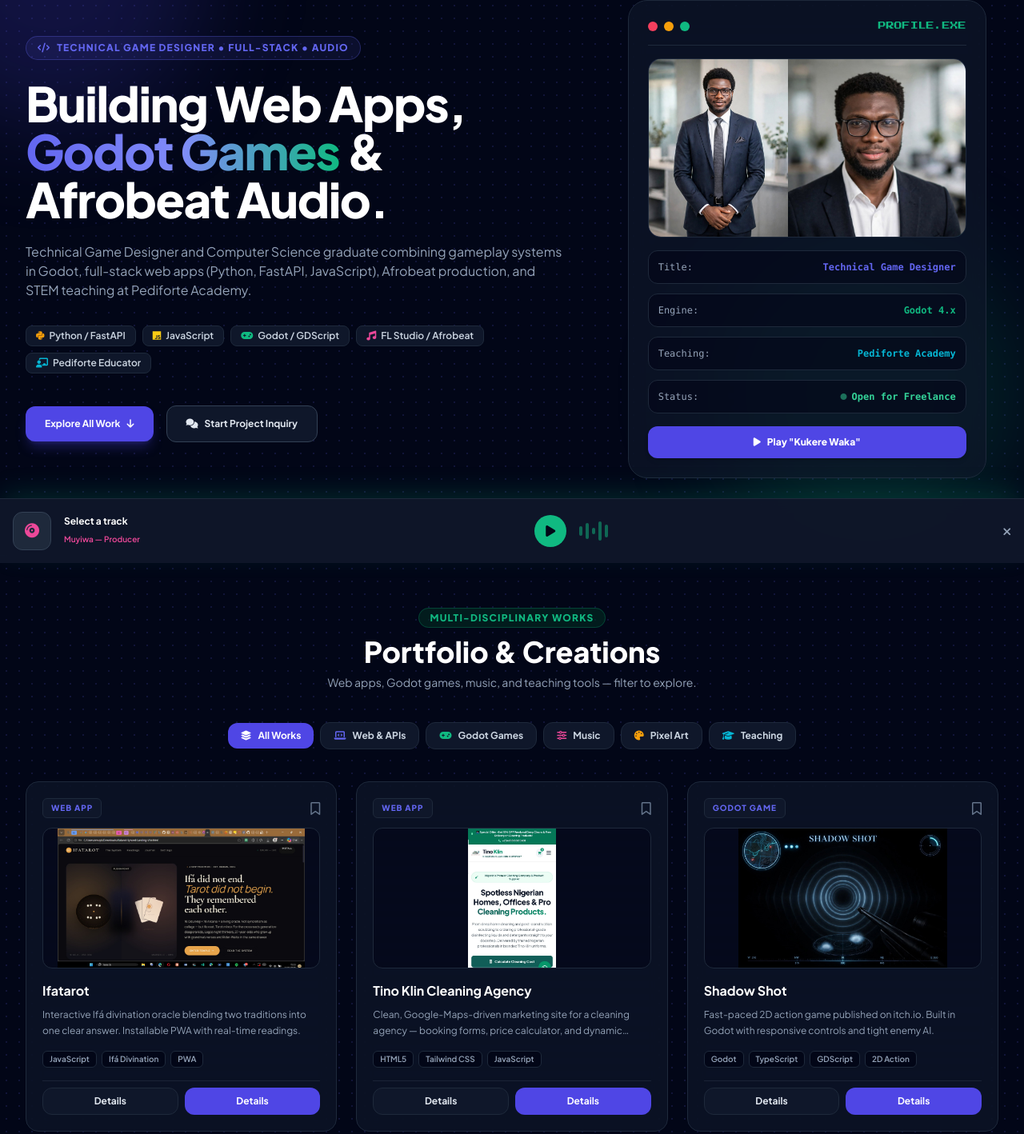
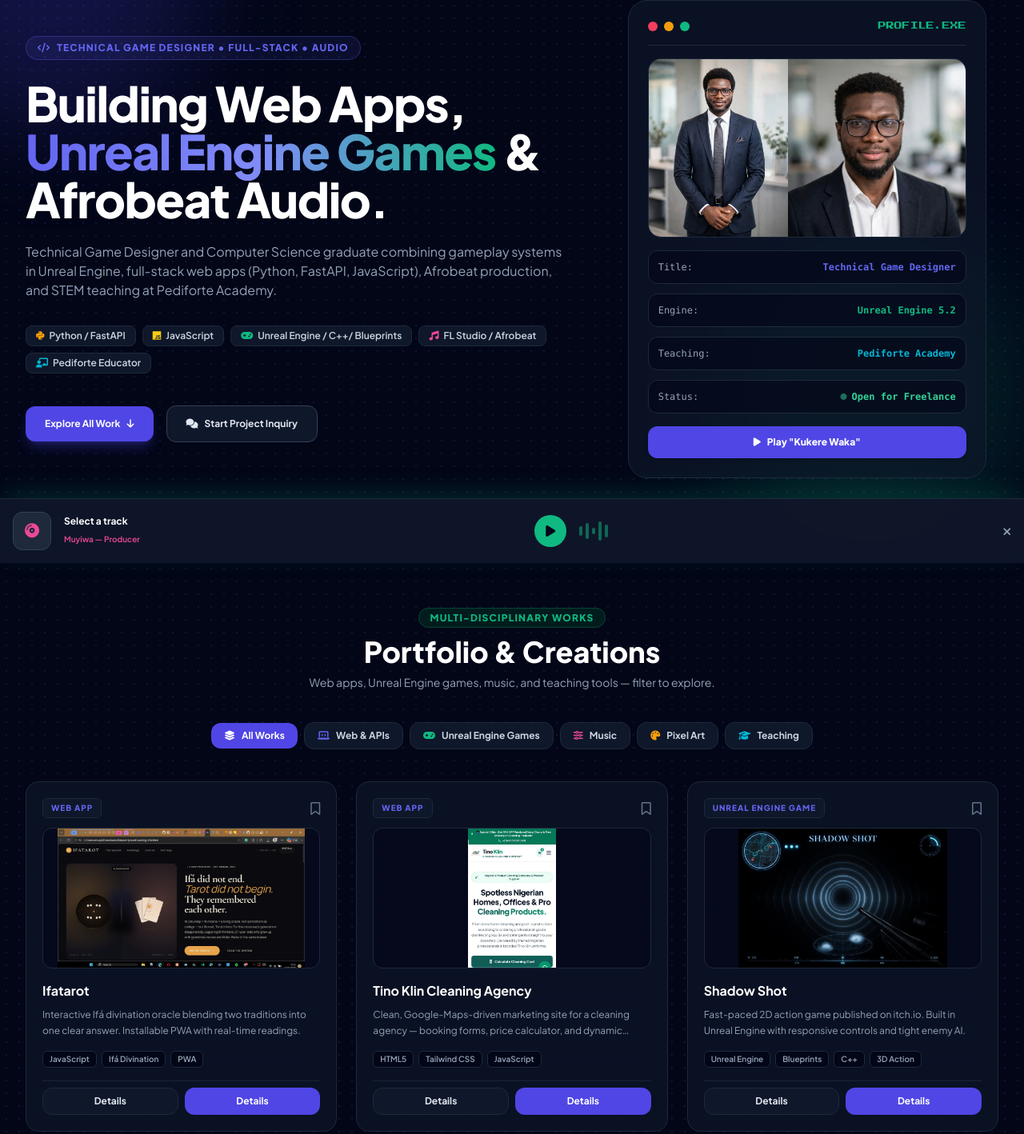
Before and after one commit to xmuyii/portfolio, a plain HTML site: page index.html in a window 1280 px wide. Shown: the part 177-1595 px from the top of the page at 80% size. Drawn offline with nearby package versions, Linux system fonts and the light colour scheme.

Commit message:
Unreal engine added

```diff
--- a/index.html
+++ b/index.html
@@ -4,11 +4,11 @@
     <meta charset="UTF-8">
     <meta name="viewport" content="width=device-width, initial-scale=1.0">
     <title>Muyiwa Ifakande — Technical Game Designer, Developer & Producer</title>
-    <meta name="description" content="Muyiwa Ifakande — Technical Game Designer building web apps, Godot games, Afrobeat audio, and teaching STEM at Pediforte.">
+    <meta name="description" content="Muyiwa Ifakande — Technical Game Designer building web apps, Unreal Engine games, Afrobeat audio, and teaching STEM at Pediforte.">
 
     <!-- Open Graph -->
     <meta property="og:title" content="Muyiwa Ifakande — Technical Game Designer">
-    <meta property="og:description" content="Web apps, Godot games, Afrobeat production, and STEM education.">
+    <meta property="og:description" content="Web apps, Unreal Engine games, Afrobeat production, and STEM education.">
     <meta property="og:type" content="website">
 
     <!-- Tailwind CDN (prototype only — see notes at bottom for production) -->
@@ -143,17 +143,17 @@
                         </div>
 
                         <h1 class="text-3xl sm:text-5xl lg:text-6xl font-black text-white tracking-tight leading-tight">
-                            Building Web Apps, <span class="bg-gradient-to-r from-brand-500 via-indigo-400 to-brand-emerald bg-clip-text text-transparent">Godot Games</span> & Afrobeat Audio.
+                            Building Web Apps, <span class="bg-gradient-to-r from-brand-500 via-indigo-400 to-brand-emerald bg-clip-text text-transparent">Unreal Engine Games</span> & Afrobeat Audio.
                         </h1>
 
                         <p class="text-slate-400 text-sm sm:text-base leading-relaxed max-w-2xl mx-auto lg:mx-0">
-                            Technical Game Designer and Computer Science graduate combining gameplay systems in Godot, full-stack web apps (Python, FastAPI, JavaScript), Afrobeat production, and STEM teaching at Pediforte Academy.
+                            Technical Game Designer and Computer Science graduate combining gameplay systems in Unreal Engine, full-stack web apps (Python, FastAPI, JavaScript), Afrobeat production, and STEM teaching at Pediforte Academy.
                         </p>
 
                         <div class="flex flex-wrap justify-center lg:justify-start gap-2 pt-2">
                             <span class="px-3 py-1 bg-slate-900 border border-slate-800 text-slate-300 text-xs font-semibold rounded-lg"><i class="fa-brands fa-python text-brand-gold mr-1.5"></i>Python / FastAPI</span>
                             <span class="px-3 py-1 bg-slate-900 border border-slate-800 text-slate-300 text-xs font-semibold rounded-lg"><i class="fa-brands fa-js text-yellow-400 mr-1.5"></i>JavaScript</span>
-                            <span class="px-3 py-1 bg-slate-900 border border-slate-800 text-slate-300 text-xs font-semibold rounded-lg"><i class="fa-solid fa-gamepad text-brand-emerald mr-1.5"></i>Godot / GDScript</span>
+                            <span class="px-3 py-1 bg-slate-900 border border-slate-800 text-slate-300 text-xs font-semibold rounded-lg"><i class="fa-solid fa-gamepad text-brand-emerald mr-1.5"></i>Unreal Engine / C++/ Blueprints</span>
                             <span class="px-3 py-1 bg-slate-900 border border-slate-800 text-slate-300 text-xs font-semibold rounded-lg"><i class="fa-solid fa-music text-brand-pink mr-1.5"></i>FL Studio / Afrobeat</span>
                             <span class="px-3 py-1 bg-slate-900 border border-slate-800 text-slate-300 text-xs font-semibold rounded-lg"><i class="fa-solid fa-chalkboard-user text-brand-cyan mr-1.5"></i>Pediforte Educator</span>
                         </div>
@@ -195,7 +195,7 @@
                                 </div>
                                 <div class="flex justify-between items-center bg-slate-950/60 p-3 rounded-xl border border-slate-800">
                                     <span class="text-slate-400">Engine:</span>
-                                    <span class="text-brand-emerald font-bold">Godot 4.x</span>
+                                    <span class="text-brand-emerald font-bold">Unreal Engine 5.2</span>
                                 </div>
                                 <div class="flex justify-between items-center bg-slate-950/60 p-3 rounded-xl border border-slate-800">
                                     <span class="text-slate-400">Teaching:</span>
@@ -223,7 +223,7 @@
             <div class="text-center max-w-2xl mx-auto mb-10">
                 <span class="text-xs font-extrabold text-brand-emerald uppercase tracking-widest bg-emerald-950/60 border border-emerald-800/60 px-3.5 py-1 rounded-full">Multi-Disciplinary Works</span>
                 <h2 class="text-3xl sm:text-4xl font-black text-white mt-3">Portfolio & Creations</h2>
-                <p class="text-slate-400 text-xs sm:text-sm mt-2">Web apps, Godot games, music, and teaching tools — filter to explore.</p>
+                <p class="text-slate-400 text-xs sm:text-sm mt-2">Web apps, Unreal Engine games, music, and teaching tools — filter to explore.</p>
             </div>
 
             <div class="flex flex-wrap items-center justify-center gap-2 mb-10">
@@ -234,7 +234,7 @@
                     <i class="fa-solid fa-laptop-code text-brand-500 mr-1.5"></i> Web & APIs
                 </button>
                 <button onclick="filterPortfolio('games')" data-filter="games" class="filter-btn bg-slate-900 border border-slate-800 text-slate-300 hover:text-white px-4 py-2 rounded-xl text-xs font-bold transition-all">
-                    <i class="fa-solid fa-gamepad text-brand-emerald mr-1.5"></i> Godot Games
+                    <i class="fa-solid fa-gamepad text-brand-emerald mr-1.5"></i> Unreal Engine Games
                 </button>
                 <button onclick="filterPortfolio('music')" data-filter="music" class="filter-btn bg-slate-900 border border-slate-800 text-slate-300 hover:text-white px-4 py-2 rounded-xl text-xs font-bold transition-all">
                     <i class="fa-solid fa-sliders text-brand-pink mr-1.5"></i> Music
@@ -280,12 +280,12 @@
                         <div class="flex items-center space-x-3 mb-4">
                             <div class="w-10 h-10 rounded-xl bg-emerald-500/20 text-brand-emerald flex items-center justify-center text-lg"><i class="fa-solid fa-gamepad"></i></div>
                             <div>
-                                <h3 class="text-base font-bold text-white">Game Dev (Godot Engine)</h3>
+                                <h3 class="text-base font-bold text-white">Game Dev (Unreal Engine)</h3>
                                 <p class="text-[11px] text-slate-400">Gameplay mechanics & systems</p>
                             </div>
                         </div>
                         <ul class="space-y-2.5 text-xs text-slate-300">
-                            <li class="flex justify-between items-center bg-slate-950/40 p-2.5 rounded-lg border border-slate-800/80"><span>Godot 4.x (GDScript)</span><span class="text-brand-emerald font-bold">Advanced</span></li>
+                            <li class="flex justify-between items-center bg-slate-950/40 p-2.5 rounded-lg border border-slate-800/80"><span>Unreal Engine 5.2 (Blueprints/C++ )</span><span class="text-brand-emerald font-bold">Advanced</span></li>
                             <li class="flex justify-between items-center bg-slate-950/40 p-2.5 rounded-lg border border-slate-800/80"><span>2D Physics & Tilemaps</span><span class="text-brand-emerald font-bold">Advanced</span></li>
                             <li class="flex justify-between items-center bg-slate-950/40 p-2.5 rounded-lg border border-slate-800/80"><span>Multiplayer Networking</span><span class="text-brand-500 font-bold">Intermediate</span></li>
                             <li class="flex justify-between items-center bg-slate-950/40 p-2.5 rounded-lg border border-slate-800/80"><span>Game UI & Particle FX</span><span class="text-brand-emerald font-bold">Advanced</span></li>
@@ -411,7 +411,7 @@
                     <div>
                         <span class="text-xs font-extrabold text-brand-emerald uppercase tracking-widest bg-emerald-950/60 border border-emerald-800/60 px-3.5 py-1 rounded-full">Let's Connect</span>
                         <h2 class="text-3xl font-black text-white mt-3">Get in Touch or Hire Me</h2>
-                        <p class="text-slate-400 text-xs sm:text-sm mt-2">Available for freelance web development, Godot game programming, custom beats, and teaching engagements.</p>
+                        <p class="text-slate-400 text-xs sm:text-sm mt-2">Available for freelance web development, Unreal Engine game programming, custom beats, and teaching engagements.</p>
                     </div>
 
                     <div class="space-y-3">
@@ -466,7 +466,7 @@
                             <label class="block text-[11px] font-bold uppercase text-slate-400 mb-1.5">Project Category</label>
                             <select id="formCategory" class="w-full bg-slate-950 border border-slate-800 focus:border-brand-500 rounded-xl px-4 py-3 text-xs text-white focus:outline-none">
                                 <option>Full-Stack Web App / API</option>
-                                <option>Godot Game Development</option>
+                                <option>Unreal Engine Game Development</option>
                                 <option>Music Production / Custom Beat</option>
                                 <option>CS Tutoring / Workshop</option>
                                 <option>Other Collaboration</option>
@@ -637,9 +637,9 @@
             id: 'shadowsot',
             title: 'Shadow Shot',
             category: 'games',
-            categoryLabel: 'Godot Game',
-            tags: ['Godot', 'TypeScript', 'GDScript', '2D Action'],
-            desc: 'Fast-paced 2D action game published on itch.io. Built in Godot with responsive controls and tight enemy AI.',
+            categoryLabel: 'Unreal Engine Game',
+            tags: ['Unreal Engine', 'Blueprints', 'C++', '3D Action'],
+            desc: 'Fast-paced 2D action game published on itch.io. Built in Unreal Engine with responsive controls and tight enemy AI.',
             icon: 'fa-solid fa-gamepad',
             color: 'from-slate-700 to-indigo-900',
             link: 'https://xmuyii.itch.io/shadow-shot',
```
